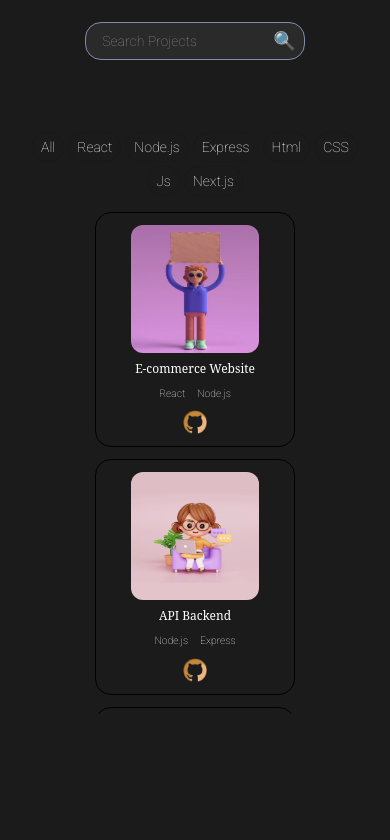
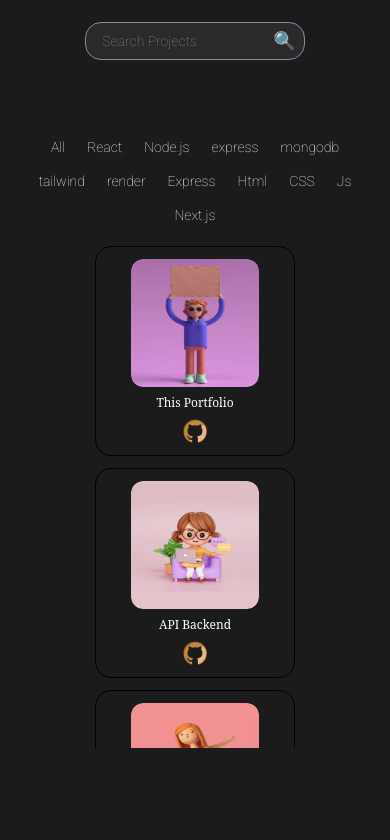
Before and after one commit to rohangit-hub/Portfolio-New, a React (Vite) app in the folder client/: page / in a window 390 px wide. Shown: the part 1720-2560 px from the top of the page. Built offline with nearby package versions, Linux system fonts and the light colour scheme; a web font is replaced by a local one.

Commit message:
Portfolio-New 080925-01:09PM overlay

```diff
--- a/client/src/components/project/project.css
+++ b/client/src/components/project/project.css
@@ -61,8 +61,54 @@
     hover:border-1 hover:border-[#7F8CAA] transition-colors duration-500;
 }
 
+.project-image-container {
+    @apply relative w-[10rem] h-[10rem] rounded-xl overflow-hidden;
+}
+
 .project-left-img{
-    @apply w-[10rem] h-[10rem] object-fill rounded-xl;
+    @apply w-full h-full object-fill rounded-xl;
+}
+
+.project-overlay {
+    position: absolute;
+    bottom: 0;
+    left: 0;
+    right: 0;
+    background: transparent;
+    backdrop-filter: blur(10px);
+    box-shadow: none;
+    overflow: hidden;
+    width: 95%;
+    border-radius: 1rem;
+    margin: 0.1rem;
+    height: 0;
+    transition: 1.2s ease-in-out;
+    text-align: left;
+}
+
+.project-image-container:hover .project-overlay {
+    height: 75%;
+}
+
+.project-technologies-overlay {
+    color: white;
+    font-size: 0.5rem;
+    position: absolute;
+    width: 100%;
+    top: 35%;
+    left: 50%;
+    text-align: left;
+    padding: 0.5rem;
+    transform: translate(-50%, -50%);
+    display: flex;
+    flex-wrap: wrap;
+    margin-top: 0.8rem;
+    gap: 0.25rem;
+}
+
+.tech-tag-overlay {
+    @apply px-2 py-1 text-[#000000] text-xs rounded-full font-roboto font-normal;
+    backdrop-filter: blur(5px);
 }
 
 .project-info{
@@ -127,7 +173,7 @@
     }
 
     .project-left-img-container {
-        @apply gap-3 p-1 h-auto max-h-[60vh];
+        @apply gap-3 p-1 h-auto max-h-[60vh] relative;
     }
 
     .project-card {
@@ -136,8 +182,18 @@
         max-width: 200px;
     }
 
-    .project-left-img {
+    .project-image-container {
         @apply w-[8rem] h-[8rem];
+    }
+
+    .project-technologies-overlay {
+        font-size: 0.6rem;
+        padding: 0.3rem;
+        gap: 0.2rem;
+    }
+
+    .tech-tag-overlay {
+        @apply text-[0.55rem] px-1 py-0.5;
     }
 
     .project-title {
--- a/client/src/components/project/project.jsx
+++ b/client/src/components/project/project.jsx
@@ -10,7 +10,7 @@ import githubIcon from '../../assets/github-icon.png'
 
 function project() {
   const projects = [
-    { id: 1, image: portfolio_1, alt: 'portfolio-1', link: 'https://github.com/rohangit-hub', technologies: ['React', 'Node.js'], title: 'E-commerce Website' },
+    { id: 1, image: portfolio_1, alt: 'portfolio-1', link: 'https://github.com/rohangit-hub', technologies: ['React', 'Node.js', "express", "mongodb", "tailwind", "render"], title: 'This Portfolio' },
     { id: 2, image: portfolio_2, alt: 'portfolio-2', link: 'https://github.com/rohangit-hub', technologies: ['Node.js', 'Express'], title: 'API Backend' },
     { id: 3, image: portfolio_3, alt: 'portfolio-3', link: 'https://github.com/rohangit-hub', technologies: ['Html', 'CSS', "Js"], title: 'Portfolio Website' },
     { id: 6, image: portfolio_6, alt: 'portfolio-6', link: 'https://github.com/rohangit-hub', technologies: ['Next.js', 'Node.js'], title: 'Full Stack App' },
@@ -55,14 +55,18 @@ function project() {
         <div className='project-left-img-container'>
           {allProjects.map((project, index) => (
             <div key={index} className='project-card'>
-              <img src={project.image} alt={project.alt} className='project-left-img' />
+              <div className='project-image-container'>
+                <img src={project.image} alt={project.alt} className='project-left-img' />
+                <div className='project-overlay'>
+                  <div className='project-technologies-overlay'>
+                    {project.technologies.map(tech => (
+                      <span key={tech} className='tech-tag-overlay'>{tech}</span>
+                    ))}
+                  </div>
+                </div>
+              </div>
               <div className='project-info'>
                 <h3 className='project-title'>{project.title}</h3>
-                <div className='project-technologies'>
-                  {project.technologies.map(tech => (
-                    <span key={tech} className='tech-tag'>{tech}</span>
-                  ))}
-                </div>
               </div>
               <div className='github-icon-container'>
                 <a href={project.link} target='_blank' rel='noopener noreferrer'>
```
Also changed, not shown: 1 other file (tests, documents, lock files or other folders).
